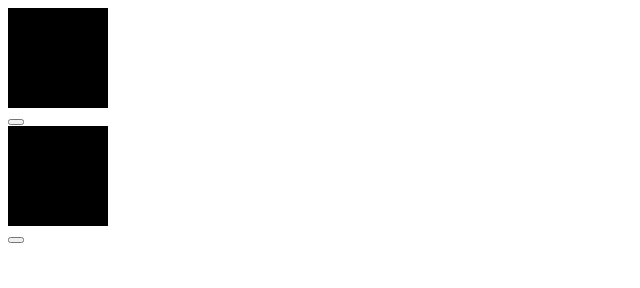
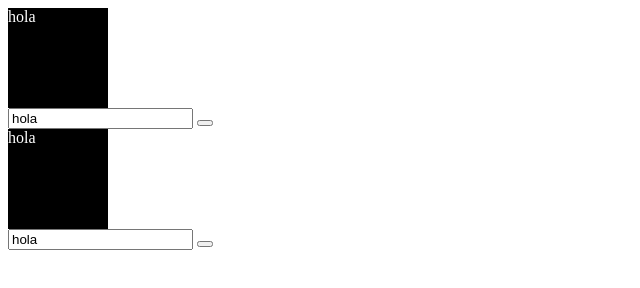
Before and after one commit to DavidBM/test-reacive-frontend-framework, a plain HTML site: page index.html in a window 1280 px wide. Shown: the whole page, without its empty margins (0-640 px from the left). Drawn offline with Linux system fonts and the light colour scheme.

Commit message:
Add input method

```diff
--- a/index.html
+++ b/index.html
@@ -11,7 +11,10 @@
   	}
   </style>
 
-  <script type="text/javascript" src="app.js"></script>
+  <script type="text/javascript" src="js/coal/coal-framework.js"></script>
+  <script type="text/javascript" src="js/coal/coal-component.js"></script>
+  <script type="text/javascript" src="js/coal/coal.js"></script>
+  <script type="text/javascript" src="js/app.js"></script>
 </head>
 <body>
   <Ash></Ash>
--- /dev/null
+++ b/js/app.js
@@ -0,0 +1,15 @@
+class Ash extends CoalComponent {
+	render(){
+		return `
+		<div>
+			<div class="hostia-que-funciona" coal-content="name"></div>
+			<input type="text" value="hola" coal-input-change-state="name">
+			<button coal-click="changeContentToShit"></button>
+		</div>
+		`;
+	}
+
+	changeContentToShit(){
+		this.state.name = Math.random().toFixed(5);
+	}
+}
--- a/app.js
+++ b/js/coal/coal-component.js
@@ -1,4 +1,4 @@
-class Coal {
+class CoalComponent {
 	constructor(element) {
 		this._propertiesOperators = new Map();
 		this.state = this._proxify({});
@@ -25,11 +25,13 @@ class Coal {
 		var operators = this._propertiesOperators.get(property);
 
 		if(!operators || operators.length <= 0)
-			return;
+			return true;
 
 		operators.forEach((elements, operator) => {
 			this._applyStateChange(operator, elements, value);
 		});
+
+		return true;
 	}
 
 	_applyStateChange(operator, elements, value){
@@ -45,6 +47,7 @@ class Coal {
 
 		this._indexContentOperator(dom, 'coal-content');
 		this._indexClickOperator(dom, 'coal-click');
+		this._indexInputChangeState(dom, 'coal-input-change-state');
 
 		return dom;
 	}
@@ -79,63 +82,19 @@ class Coal {
 			element.addEventListener('click', e => this[name](e));
 		});
 	}
-}
 
-class CoalFramework {
-	constructor() {
-		this.tags = new Map();
-		this.components = new Map();
-	}
+	_indexInputChangeState(dom, operator){
+		var contentOperators = dom.querySelectorAll('[' + operator + ']');
+		var callbackName = Array.from(contentOperators).map(element => element.getAttribute(operator));
 
-	registerComponent(component){
-		this.tags.set(component.name, component);
-	}
+		callbackName.forEach((name, index) => {
 
-	start(){
-		this.tags.forEach((component, name) => {
-			var elements = document.querySelectorAll(name);
+			var element = contentOperators[index];
 
-			if(elements.length <= 0){
-				return;
-			}
+			element.addEventListener('input', event => this.state[name] = event.target.value);
 
-			elements.forEach(element => {
-
-				var instance = new component(element);
-
-				if(!this.components.get(name)){
-					this.components.set(name, new Set());
-				}
-
-				this.components.get(name).add(instance);
-
-				var dom = instance.getDom();
-
-				element.appendChild(dom);
-			});
+			if(typeof element.value !== 'undefined')
+				this.state[name] = element.value;
 		});
 	}
 }
-
-class Ash extends Coal {
-	render(){
-		return `
-		<div>
-			<div class="hostia-que-funciona" coal-content="name"></div>
-			<button coal-click="changeContentToShit"></button>
-		</div>
-		`;
-	}
-
-	changeContentToShit(){
-		this.state.name = Math.random().toFixed(5);
-	}
-}
-
-document.addEventListener('DOMContentLoaded', () => {
-	var coal = new CoalFramework();
-
-	coal.registerComponent(Ash);
-
-	coal.start();
-});
--- /dev/null
+++ b/js/coal/coal-framework.js
@@ -0,0 +1,39 @@
+class CoalFramework {
+	constructor() {
+		this.tags = new Map();
+		this.components = new Map();
+	}
+
+	registerComponent(component){
+		this.tags.set(component.name, component);
+	}
+
+	start(){
+		this.initTags();
+	}
+
+	initTags() {
+		this.tags.forEach((component, name) => {
+			var elements = document.querySelectorAll(name);
+
+			if(elements.length <= 0){
+				return;
+			}
+
+			elements.forEach(element => {
+
+				var instance = new component(element);
+
+				if(!this.components.get(name)){
+					this.components.set(name, new Set());
+				}
+
+				this.components.get(name).add(instance);
+
+				var dom = instance.getDom();
+
+				element.appendChild(dom);
+			});
+		});
+	}
+}
--- /dev/null
+++ b/js/coal/coal.js
@@ -0,0 +1,7 @@
+document.addEventListener('DOMContentLoaded', () => {
+	var coal = new CoalFramework();
+
+	coal.registerComponent(Ash);
+
+	coal.start();
+});
```
